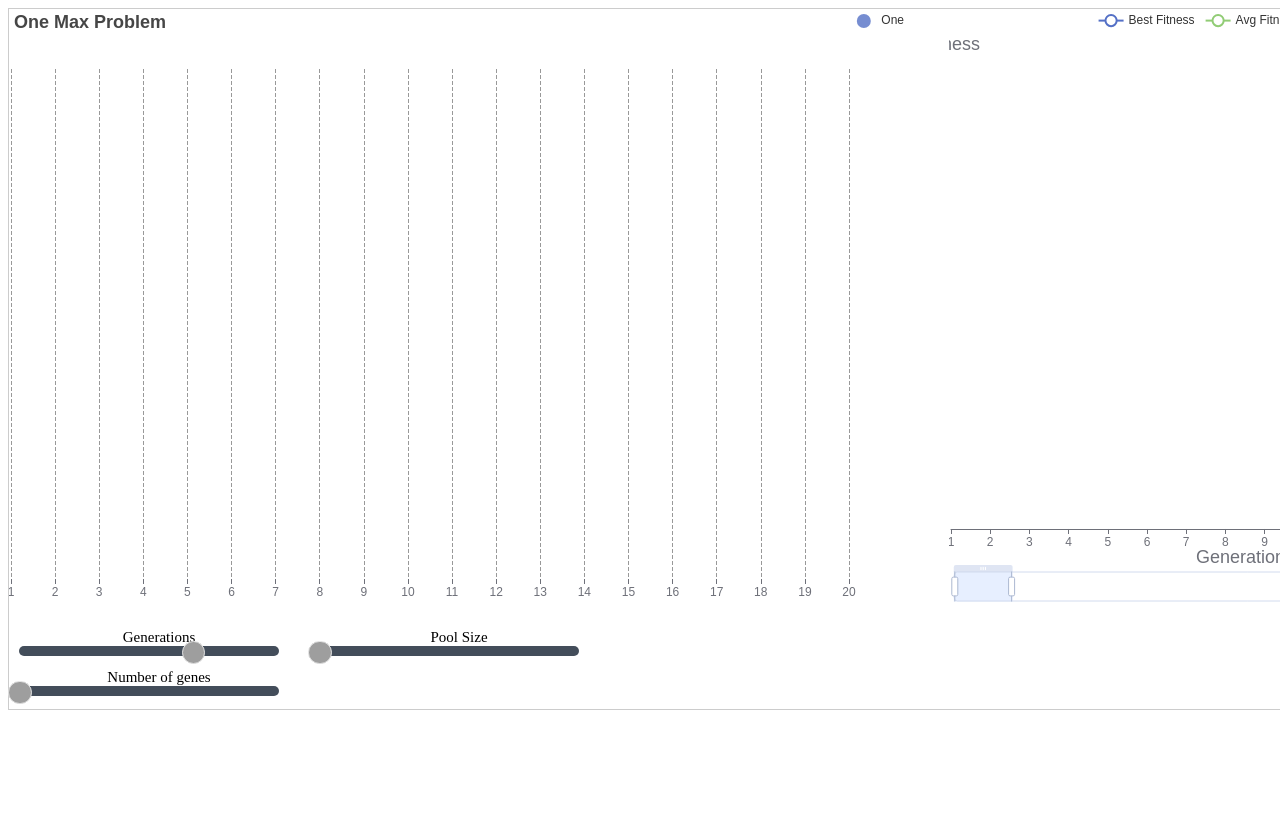
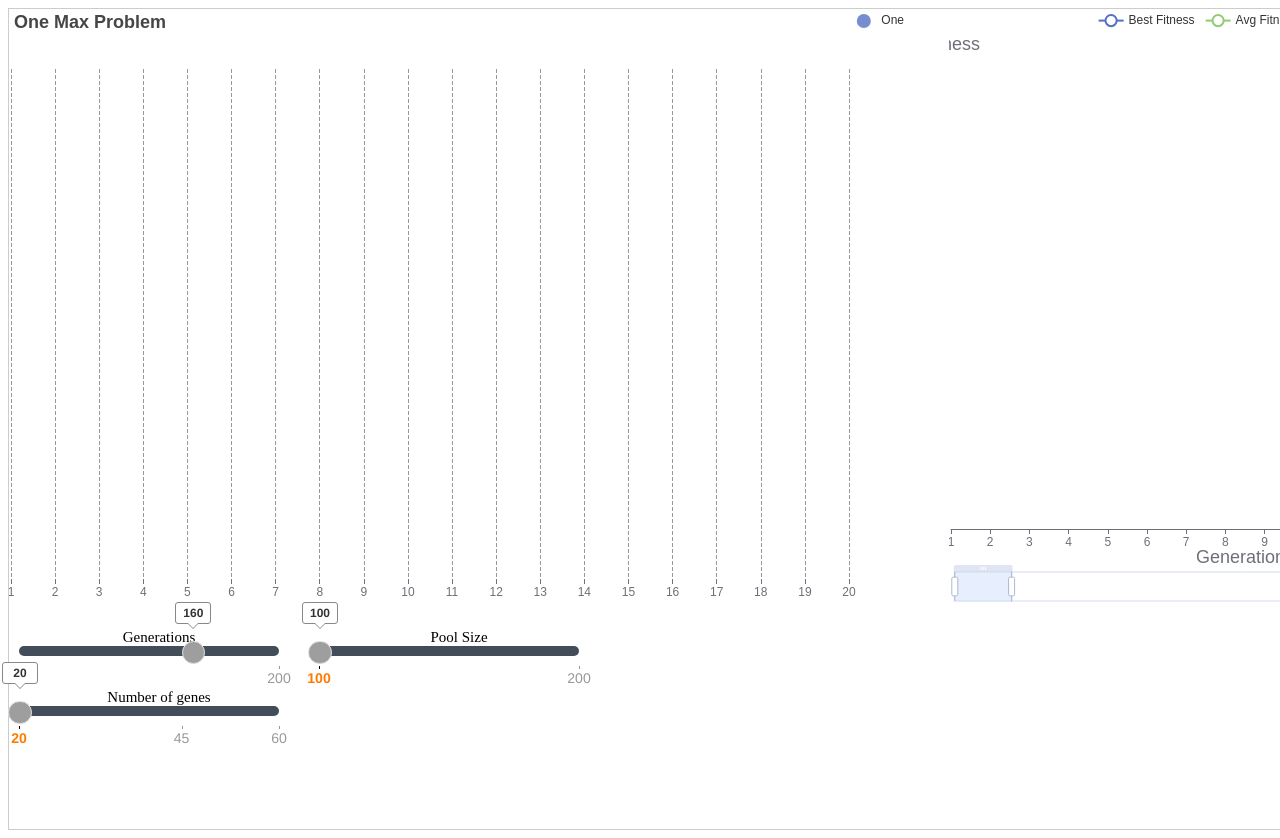
Before and after one commit to roselifeye/OneMaxProblemVisualization, a Django app: page / in a window 1280 px wide; the page is wider, and only the part inside the window is pictured. Before the commit the page ends 710 px from the top of that part, so only its background shows below. Run offline with Django 3.2, Linux system fonts and the light colour scheme; data that the repository does not hold is empty; parts of the project's set-up code (start-up, migrations or seed data) failed here and were passed over; some libraries are stand-ins or nearby versions; grey boxes are pictures that could not be loaded.

Commit message:
no message

```diff
--- a/webserver/onemaxprob/views.py
+++ b/webserver/onemaxprob/views.py
@@ -11,7 +11,7 @@ from onemaxcode import oneMaxProblem
 
 onemaxProject = oneMaxProblem()
 # generations, poolsize, genelen, crossRate, MutaRate
-onemaxProject.onemaxSolution(150, 100, 20, 0.5, 0.2)
+onemaxProject.onemaxSolution(100, 100, 20, 0.5, 0.2)
 
 
 def index(request):
--- a/webserver/static/css/ompMain.css
+++ b/webserver/static/css/ompMain.css
@@ -5,7 +5,7 @@ div {
 
 #container {
   width: 1540px;
-  height: 700px;
+  height: 820px;
   border: 1px solid #ccc;
 }
 
@@ -25,30 +25,30 @@ div {
 #container .box3 {
   margin-top: 620px;
   width: 600px;
-  height: 80px;
+  height: 120px;
 }
 
 #container .inputBox1 {
   width: 300px;
-  height: 40px;
+  height: 60px;
   float: left;
 }
 
 #container .inputBox2 {
   width: 300px;
-  height: 40px;
+  height: 60px;
   float: left;
 }
 
 #container .inputBox3 {
   width: 300px;
-  height: 40px;
+  height: 60px;
   float: left;
 }
 
 #container .inputBox4 {
   width: 300px;
-  height: 40px;
+  height: 60px;
   float: left;
 }
 
--- a/webserver/static/css/ompSlider.css
+++ b/webserver/static/css/ompSlider.css
@@ -8,3 +8,9 @@
 .ui-slider-handle {
   border-radius: 20px;
 }
+
+.ui-slider .ui-slider-tip {
+   visibility: visible;
+   opacity: 1;
+   /* top: 10px; */
+}
--- a/webserver/static/javascript/dataRepresent.js
+++ b/webserver/static/javascript/dataRepresent.js
@@ -18,6 +18,8 @@ function dataRepresent() {
       var indData = [];
       var currentIndex = 0
       var popIndex = 0
+      //  Here, we set the rate is 5 which means the individual chart will be refreshed when generation chart refresh every 5 times.
+      var individualChartRefreshRate = 5;
       timeout1 = setInterval(function() {
         if (currentIndex < onemaxData.maxFitList.length) {
           maxFitList.push(onemaxData.maxFitList[currentIndex]);
@@ -48,7 +50,7 @@ function dataRepresent() {
           for (var i = 0; i < genePopList.length; i++) {
             indData.push(genePopList[i])
           }
-
+          if (individualChartRefreshRate == 0) {
             // indData.push(onemaxData.popList[popIndex]);
             indData = indData.map(function(item) {
               return [item[0], item[1], item[2]];
@@ -59,6 +61,12 @@ function dataRepresent() {
                 data: indData
               }, ],
             });
+
+            individualChartRefreshRate = 5;
+          } else {
+            individualChartRefreshRate--;
+          }
+
           currentIndex += 1;
         } else {
           clearInterval(timeout1);
--- a/webserver/static/javascript/ompSlider.js
+++ b/webserver/static/javascript/ompSlider.js
@@ -5,12 +5,15 @@ $(function() {
   $(".slider1")
     .slider({
       max: 200,
-      min: 50,
+      min: 80,
       value: generationNum,
+      step: 20,
     })
-    .slider("float", {
-      rest: "label"
+    .slider("pips", {
+      rest: "label",
+      step: 20,
     })
+    .slider("float")
     .on("slidechange", function(e, ui) {
       generationNum = ui.value;
       generations = Array.apply(null, Array(generationNum)).map(function(item, i) {
@@ -42,10 +45,13 @@ $(function() {
       max: 200,
       min: 100,
       value: poolSizeNum,
+      step: 20,
     })
-    .slider("float", {
-      rest: "label"
+    .slider("pips", {
+      rest: "label",
+      step: 20,
     })
+    .slider("float")
     .on("slidechange", function(e, ui) {
       poolSizeNum = ui.value;
       // initIndChart();
@@ -76,10 +82,13 @@ $(function() {
       max: 60,
       min: 20,
       value: genesNum,
+      step: 5,
     })
-    .slider("float", {
-      rest: "label"
+    .slider("pips", {
+      rest: "label",
+      step: 5,
     })
+    .slider("float")
     .on("slidechange", function(e, ui) {
       genesNum = ui.value;
       genepoints = Array.apply(null, Array(genesNum)).map(function(item, i) {
```
Lines whose indentation alone changed are shown as unchanged.
